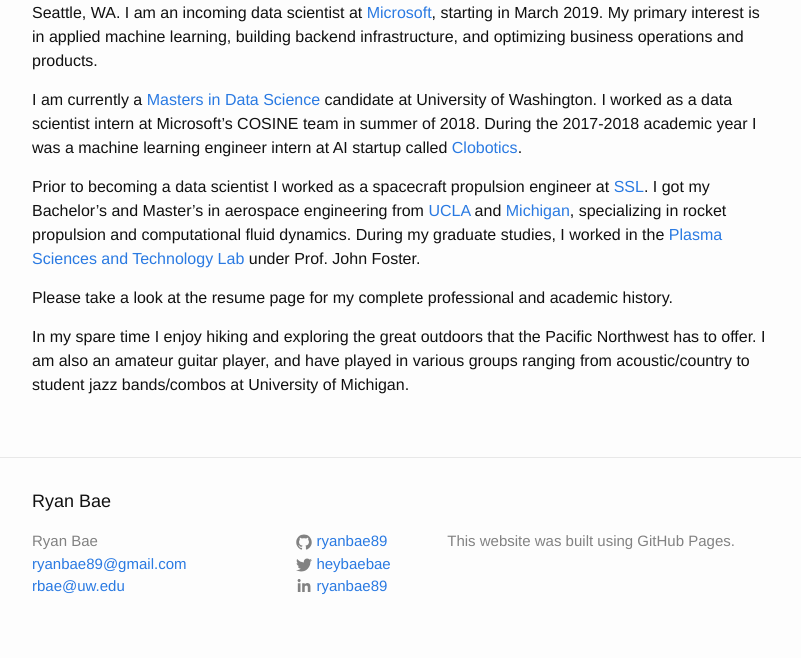
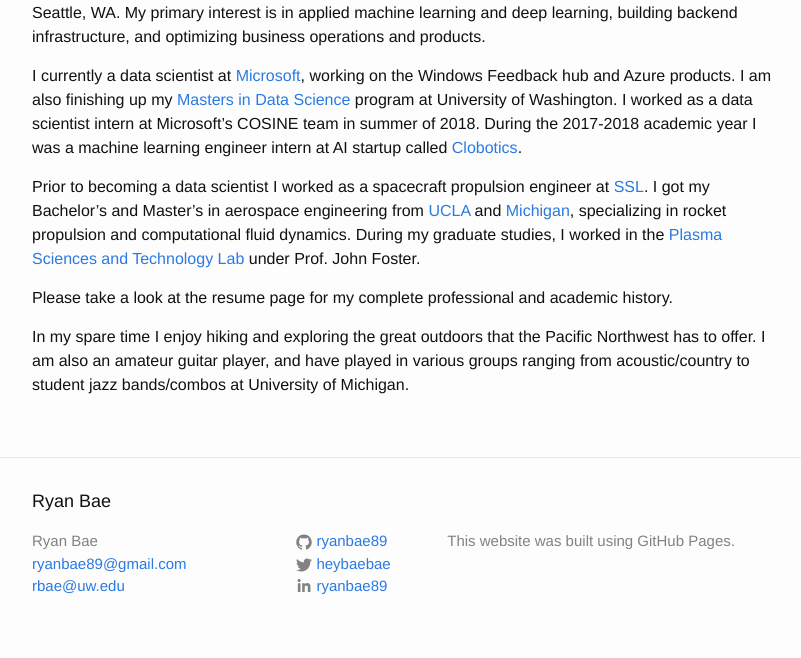
Before and after one commit to ryanbae89/ryanbae89.github.io, a Jekyll site: the page built from 01-about.md, in a window 1280 px wide. Shown: the part 427-1085 px from the top of the page, without its empty margins (238-1039 px from the left). Built offline with Jekyll 4.4.1, drawn with Linux system fonts in a browser that asks for light colours; some of the changed text lies outside the part shown.

Commit message:
updated with new job information

```diff
--- a/01-about.md
+++ b/01-about.md
@@ -8,9 +8,9 @@ permalink: /about/
   <img src="https://github.com/heybaebae/RyanBaeProfessionalPage/blob/master/images/msft-hackathon.jpg?raw=true" alt="drawing" width="300"/>
 </p>
 
-My name is Ryan Bae, and I am a data scientist and machine learning engineer currently based in Seattle, WA. I am an incoming data scientist at [Microsoft](https://www.microsoft.com/en-us/), starting in March 2019. My primary interest is in applied machine learning, building backend infrastructure, and optimizing business operations and products.
+My name is Ryan Bae, and I am a data scientist and machine learning engineer currently based in Seattle, WA. My primary interest is in applied machine learning and deep learning, building backend infrastructure, and optimizing business operations and products.
 
-I am currently a [Masters in Data Science](https://www.datasciencemasters.uw.edu/) candidate at University of Washington. I worked as a data scientist intern at Microsoft's COSINE team in summer of 2018. During the 2017-2018 academic year I was a machine learning engineer intern at AI startup called [Clobotics](https://www.clobotics.com/).
+I currently a data scientist at [Microsoft](https://www.microsoft.com/en-us/), working on the Windows Feedback hub and Azure products. I am also finishing up my [Masters in Data Science](https://www.datasciencemasters.uw.edu/) program at University of Washington. I worked as a data scientist intern at Microsoft's COSINE team in summer of 2018. During the 2017-2018 academic year I was a machine learning engineer intern at AI startup called [Clobotics](https://www.clobotics.com/).
 
 Prior to becoming a data scientist I worked as a spacecraft propulsion engineer at [SSL](http://sslmda.com/). I got my Bachelor's and Master's in aerospace engineering from [UCLA](https://www.mae.ucla.edu/) and [Michigan](https://aero.engin.umich.edu/academics/graduate/mse/), specializing in rocket propulsion and computational fluid dynamics. During my graduate studies, I worked in the [Plasma Sciences and Technology Lab](https://pstlab.engin.umich.edu/) under Prof. John Foster.
 
```
Also changed, not shown: 02-projects.md (+8 -0 lines).
